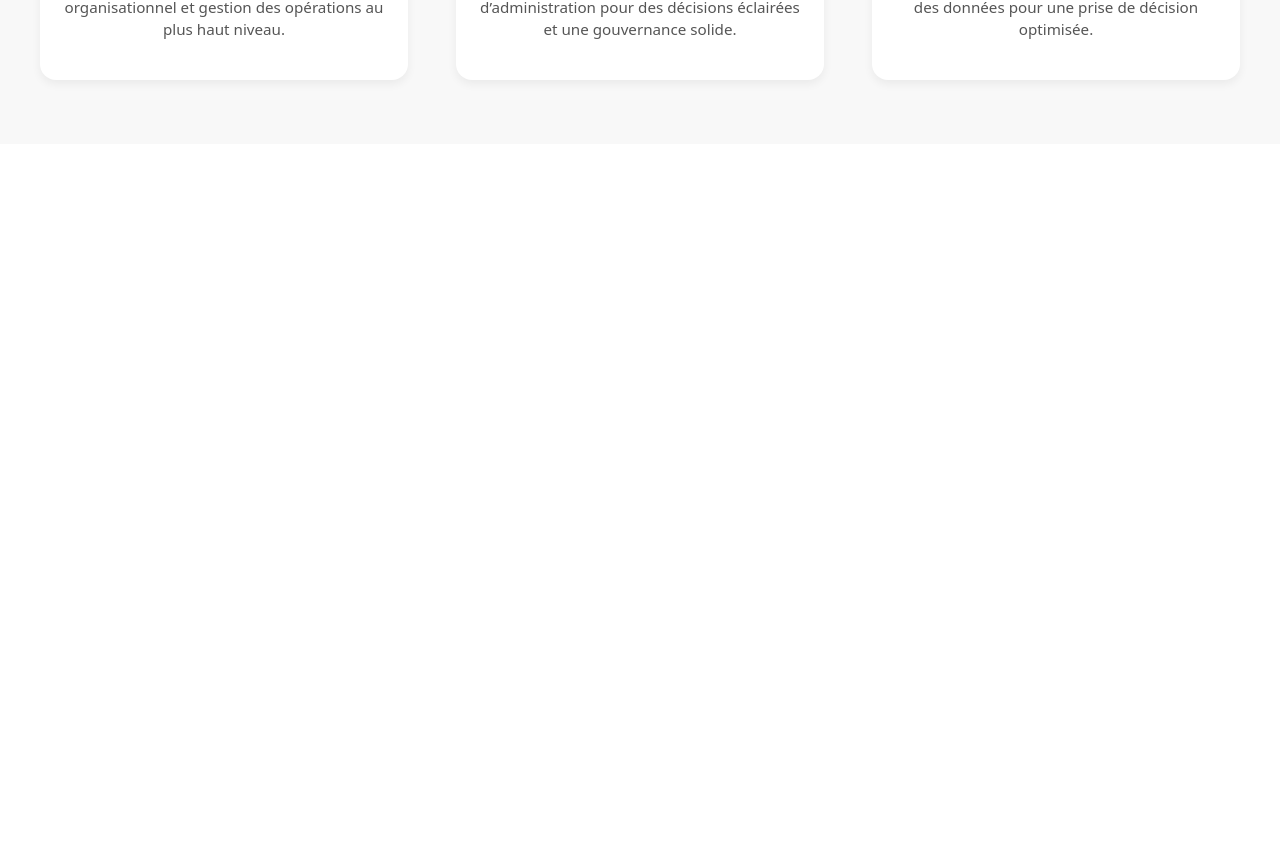
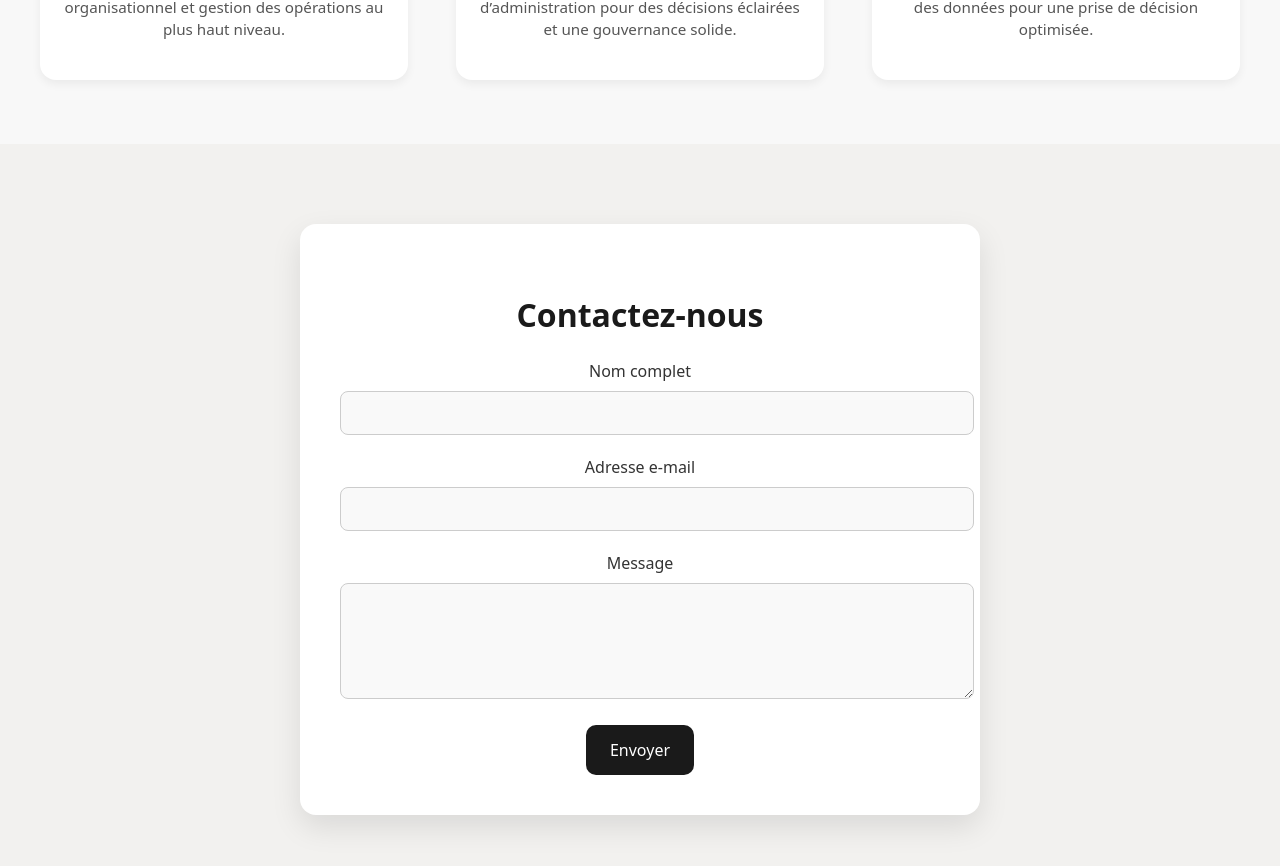
Before and after one commit to EstherLynn-Nk/landing-bizxo-clean, a Vue app: page / in a window 1280 px wide. Shown: the part 1291-2157 px from the top of the page. Before the commit the page ends 1435 px from the top, so only its background shows below. Built offline with nearby package versions, Linux system fonts and the light colour scheme.

Commit message:
Creation Section Contact et ajout de transitions

```diff
--- a/src/components/ContactSection.vue
+++ b/src/components/ContactSection.vue
@@ -1,16 +1,119 @@
+
+<!-- src/components/ContactForm.vue -->
 <template>
-    <section class="contact">
-      <h2>À propos de nous</h2>
-      <p>Contenu ici...</p>
+  <section class="contact-form-section">
+    <div class="form-container">
+      <h2>Contactez-nous</h2>
+      <form @submit.prevent="handleSubmit">
+        <div class="form-group">
+          <label for="name">Nom complet</label>
+          <input type="text" id="name" v-model="form.name" required />
+        </div>
+        <div class="form-group">
+          <label for="email">Adresse e-mail</label>
+          <input type="email" id="email" v-model="form.email" required />
+        </div>
+        <div class="form-group">
+          <label for="message">Message</label>
+          <textarea id="message" v-model="form.message" rows="5" required></textarea>
+        </div>
+        <button type="submit">Envoyer</button>
+      </form>
+    </div>
   </section>
 </template>
 
 <script>
 export default {
-    name: 'ContactSection',
+  name: "ContactForm",
+  data() {
+    return {
+      form: {
+        name: "",
+        email: "",
+        message: "",
+      },
+    };
+  },
+  methods: {
+    handleSubmit() {
+      console.log("Formulaire envoyé :", this.form);
+      // Tu peux ajouter ici un envoi via email API ou stockage backend.
+      alert("Merci pour votre message !");
+      this.form.name = "";
+      this.form.email = "";
+      this.form.message = "";
+    },
+  },
 };
 </script>
 
 <style scoped>
-  /* Styles ici */
+.contact-form-section {
+  background-color: #f2f1ef;
+  color: #1a1a1a;
+  padding: 80px 20px;
+  display: flex;
+  justify-content: center;
+  align-items: center;
+}
+
+.form-container {
+  max-width: 600px;
+  width: 100%;
+  background-color: #fff;
+  border-radius: 16px;
+  padding: 40px;
+  box-shadow: 0 12px 30px rgba(0, 0, 0, 0.1);
+}
+
+h2 {
+  font-size: 2rem;
+  margin-bottom: 20px;
+  color: #1a1a1a;
+}
+
+.form-group {
+  margin-bottom: 20px;
+}
+
+label {
+  display: block;
+  margin-bottom: 8px;
+  font-weight: 500;
+  color: #333;
+}
+
+input,
+textarea {
+  width: 100%;
+  padding: 12px 16px;
+  border: 1px solid #ccc;
+  border-radius: 8px;
+  font-size: 1rem;
+  background-color: #f9f9f9;
+  color: #333;
+}
+
+input:focus,
+textarea:focus {
+  outline: none;
+  border-color: #555;
+  background-color: #fff;
+}
+
+button {
+  background-color: #1a1a1a;
+  color: #fff;
+  border: none;
+  padding: 14px 24px;
+  font-size: 1rem;
+  border-radius: 10px;
+  cursor: pointer;
+  transition: background-color 0.3s ease;
+}
+
+button:hover {
+  background-color: #333;
+}
 </style>
--- a/src/components/ServicesSection.vue
+++ b/src/components/ServicesSection.vue
@@ -196,7 +196,8 @@ export default {
   <section class="services-section">
     <h2 class="section-title">Nos Services</h2>
     <div class="services-grid">
-      <div v-for="(service, index) in services" :key="index" class="service-card">
+      <div v-for="(service, index) in services" :key="index" class="service-card fade-slide"
+      :style="{transitionDelay :  `${index * 0.2}s`}">
         <img :src="service.image" :alt="service.title" class="service-image" />
         <h3 class="service-title">{{ service.title }}</h3>
         <p class="service-description">{{ service.description }}</p>
@@ -209,6 +210,11 @@ export default {
 import generalImage from '@/assets/GeneralManagement.jpg';
 import boardImage from '@/assets/BoardAdvisory.jpg';
 import infoImage from '@/assets/InformationManagement.jpg';
+
+
+
+
+
 
 export default {
   name: 'ServicesSection',
@@ -236,6 +242,23 @@ export default {
       ],
     };
   },
+  mounted() {
+  const observer = new IntersectionObserver(
+    (entries) => {
+      entries.forEach((entry) => {
+        if (entry.isIntersecting) {
+          entry.target.classList.add('show');
+        }
+      });
+    },
+    { threshold: 0.2 }
+  );
+
+  const elements = this.$el.querySelectorAll('.fade-slide');
+  elements.forEach((el) => observer.observe(el));
+}
+
+
 };
 </script>
 
@@ -292,4 +315,17 @@ export default {
   font-size: 0.95rem;
   color: #555;
 }
+/* Animation du CSS */
+.fade-slide {
+  opacity: 0;
+  transform: translateY(30px);
+  transition: opacity 0.8s ease, transform 0.8s ease;
+}
+
+.fade-slide.show {
+  opacity: 1;
+  transform: translateY(0);
+}
+
+
 </style>
--- a/src/views/HomeView.vue
+++ b/src/views/HomeView.vue
@@ -38,42 +38,27 @@ export default {
 
 
 
-<!--
-<template>
-  <div>
-  <div class="home">
-    <HeroSection />
-  </div>
-  <div class="services">
-    <ServicesSection/>
-  </div>
-  <div class="aboutus">
-    <AboutUsSection/>
-  </div>
-  <div class="contact">
-    <ContactSection/>
-  </div>
-</div>
-</template>
 
- -->
 
  <template>
   <div>
 
     <HeroSection />
     <ServicesSection/>
+    <ContactSection/>
   </div>
 </template>
 
 <script>
 import HeroSection from '@/components/HeroSection.vue'
 import ServicesSection from '@/components/ServicesSection.vue'
+import ContactSection from '@/components/ContactSection.vue'
 export default {
   name: 'HomeView',
   components: {
     HeroSection,
-    ServicesSection
+    ServicesSection,
+    ContactSection
   }
 }
 </script>
```
Lines whose indentation alone changed are shown as unchanged.
